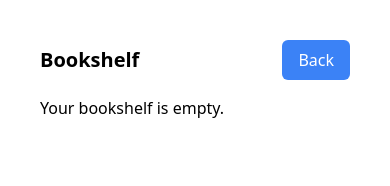
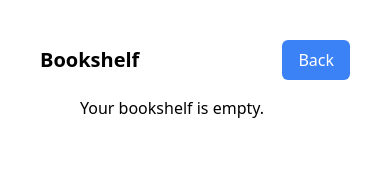
Before and after one commit to vineetkhemnani/BookShelf, a React (Vite) app: page /shelf in a window 390 px wide. Shown: the top 186 px of the page. Built offline with nearby package versions, Linux system fonts and the light colour scheme.

Commit message:
responsive changes for shelf and card

```diff
--- a/src/BookCard.jsx
+++ b/src/BookCard.jsx
@@ -7,7 +7,7 @@ const BookCard = ({ title, author, coverId, notShelf, onAddToShelf }) => {
 
   return (
     <div className="max-w-xs w-full rounded overflow-hidden shadow-lg bg-slate-200 px-10 py-4 max-sm:px-5">
-      <img className="xs:w-full h-64" src={coverUrl} alt={title} />
+      <img className="w-60 h-64" src={coverUrl} alt={title} />
       <div className="py-4">
         <div className="font-bold text-lg mb-1">{title}</div>
         <p className="text-gray-700 text-base mb-1">{author}</p>
--- a/src/BookList.jsx
+++ b/src/BookList.jsx
@@ -1,4 +1,3 @@
-import React from 'react'
 import BookCard from './BookCard'
 import ShimmerCard from './ShimmerCard'
 
--- a/src/BookShelf.jsx
+++ b/src/BookShelf.jsx
@@ -21,6 +21,8 @@ const BookShelf = () => {
           Back
         </Link>
       </div>
+
+      <div className="mt-4 mx-10">
       {bookshelf.length > 0 ? (
           <div className="grid grid-cols-1 md:grid-cols-2 lg:grid-cols-3 gap-4">
             {bookshelf.map((book, index) => (
@@ -38,6 +40,7 @@ const BookShelf = () => {
         <p>Your bookshelf is empty.</p>
         )}
       </div>
+    </div>
   )
 }
 
```
Lines whose indentation alone changed are shown as unchanged.
